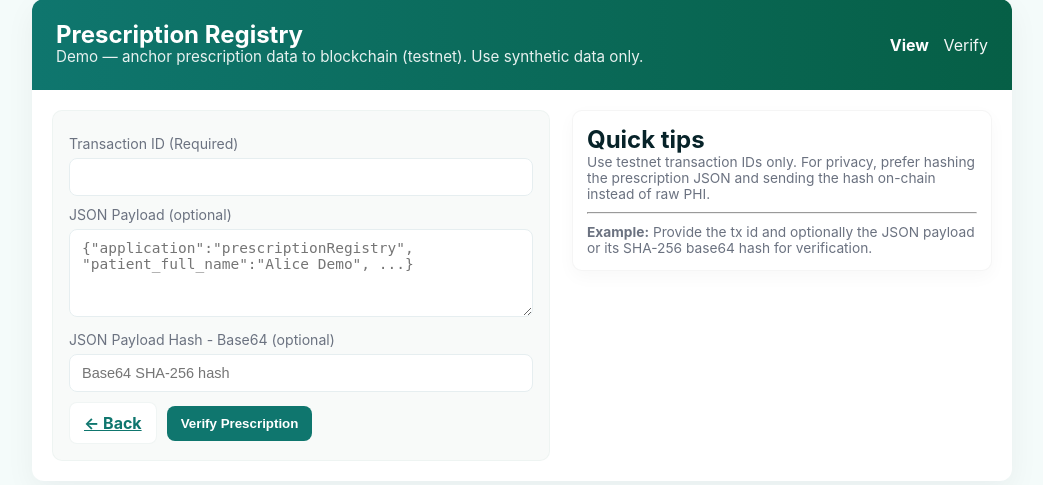
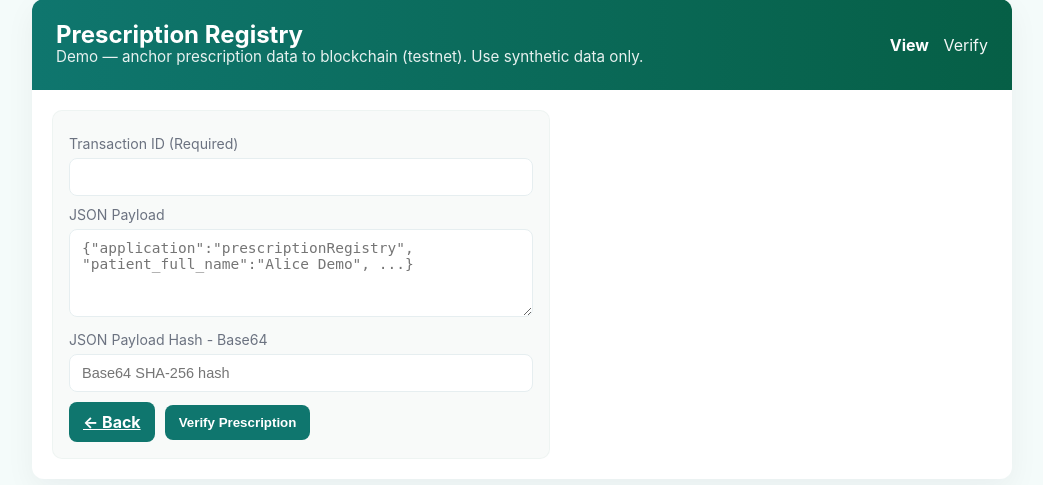
Before and after one commit to edzaniBruce51/algorand-prescription-registry-v1, a Flask app: page /verify_prescription in a window 1280 px wide. Shown: the part 29-514 px from the top of the page, without its empty margins (118-1161 px from the left). Run offline with Flask 3, Linux system fonts and the light colour scheme.

Commit message:
improved UI/UX to best fit medical application

```diff
--- a/templates/verify_prescription.html
+++ b/templates/verify_prescription.html
@@ -20,17 +20,17 @@
         </div>
 
         <div style="margin-bottom:10px">
-          <label for="jsonPayload">JSON Payload (optional)</label>
+          <label for="jsonPayload">JSON Payload</label>
           <textarea id="jsonPayload" name="jsonPayload" placeholder='{"application":"prescriptionRegistry", "patient_full_name":"Alice Demo", ...}'></textarea>
         </div>
 
         <div style="margin-bottom:10px">
-          <label for="jsonPayloadHash">JSON Payload Hash - Base64 (optional)</label>
+          <label for="jsonPayloadHash">JSON Payload Hash - Base64</label>
           <input id="jsonPayloadHash" name="jsonPayloadHash" type="text" placeholder="Base64 SHA-256 hash">
         </div>
 
         <div style="display:flex; gap:10px; align-items:center">
-          <a href="/" class="btn secondary">← Back</a>
+          <a href="/" class="btn">← Back</a>
           <button type="submit" class="btn">Verify Prescription</button>
         </div>
       </form>
@@ -45,13 +45,6 @@
   </section>
 {% endblock %}
 
-{% block right_column %}
-  <div class="list-card">
-    <h2>Quick tips</h2>
-    <p class="small muted">Use testnet transaction IDs only. For privacy, prefer hashing the prescription JSON and sending the hash on-chain instead of raw PHI.</p>
-    <hr style="margin:10px 0">
-    <p class="small"><strong>Example:</strong> Provide the tx id and optionally the JSON payload or its SHA-256 base64 hash for verification.</p>
-  </div>
-{% endblock %}
+{% block right_column %}{% endblock %}
 
 {% block extra_scripts %}{% endblock %}
```
